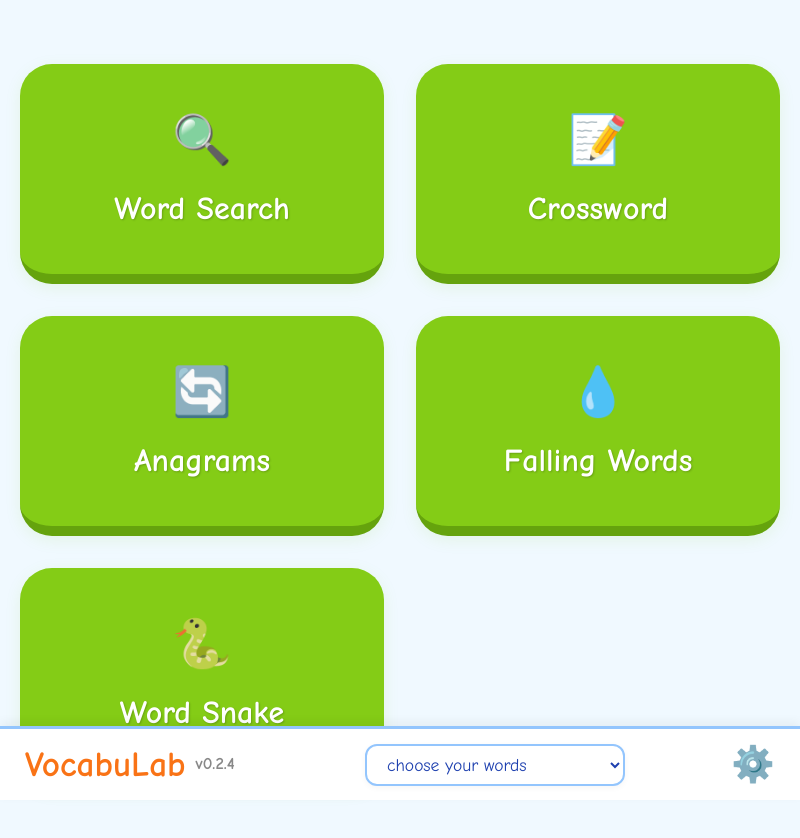
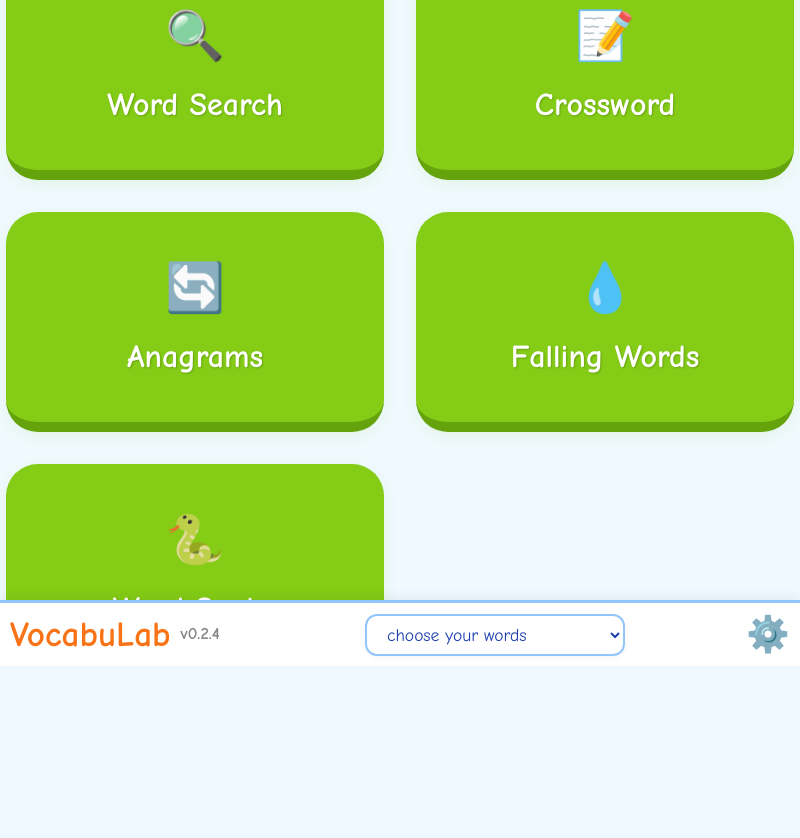
Before and after one commit to jbelvin85/vacabuland, an Electron app: page index.html in a window 800 px wide. After the commit the page ends 800 px from the top, so only its background shows below. Drawn offline with Linux system fonts and the light colour scheme; no server answers.

Commit message:
600px height constraint

```diff
--- a/styles.css
+++ b/styles.css
@@ -1,3 +1,30 @@
+/* Responsive scaling for 720x600 screens */
+@media (max-width: 800px), (max-height: 700px) {
+    html, body {
+        height: 100vh;
+        min-height: 600px;
+        max-height: 600px;
+        overflow: hidden;
+    }
+    .main-content {
+        min-height: 600px;
+        max-height: 600px;
+        overflow-y: auto;
+        padding: 12px 6px 0 6px !important;
+    }
+    .game-grid {
+        margin: 12px auto 0 auto !important;
+        gap: 18px !important;
+    }
+    .game-button {
+        min-height: 120px !important;
+        font-size: 1.2rem !important;
+        padding: 1vh 1vw !important;
+    }
+    .footer-bar {
+        padding: 6px 10px !important;
+    }
+}
 /* Force big green buttons on index page */
 body.kid-friendly .game-grid .game-button {
     background: #84cc16 !important;
```
